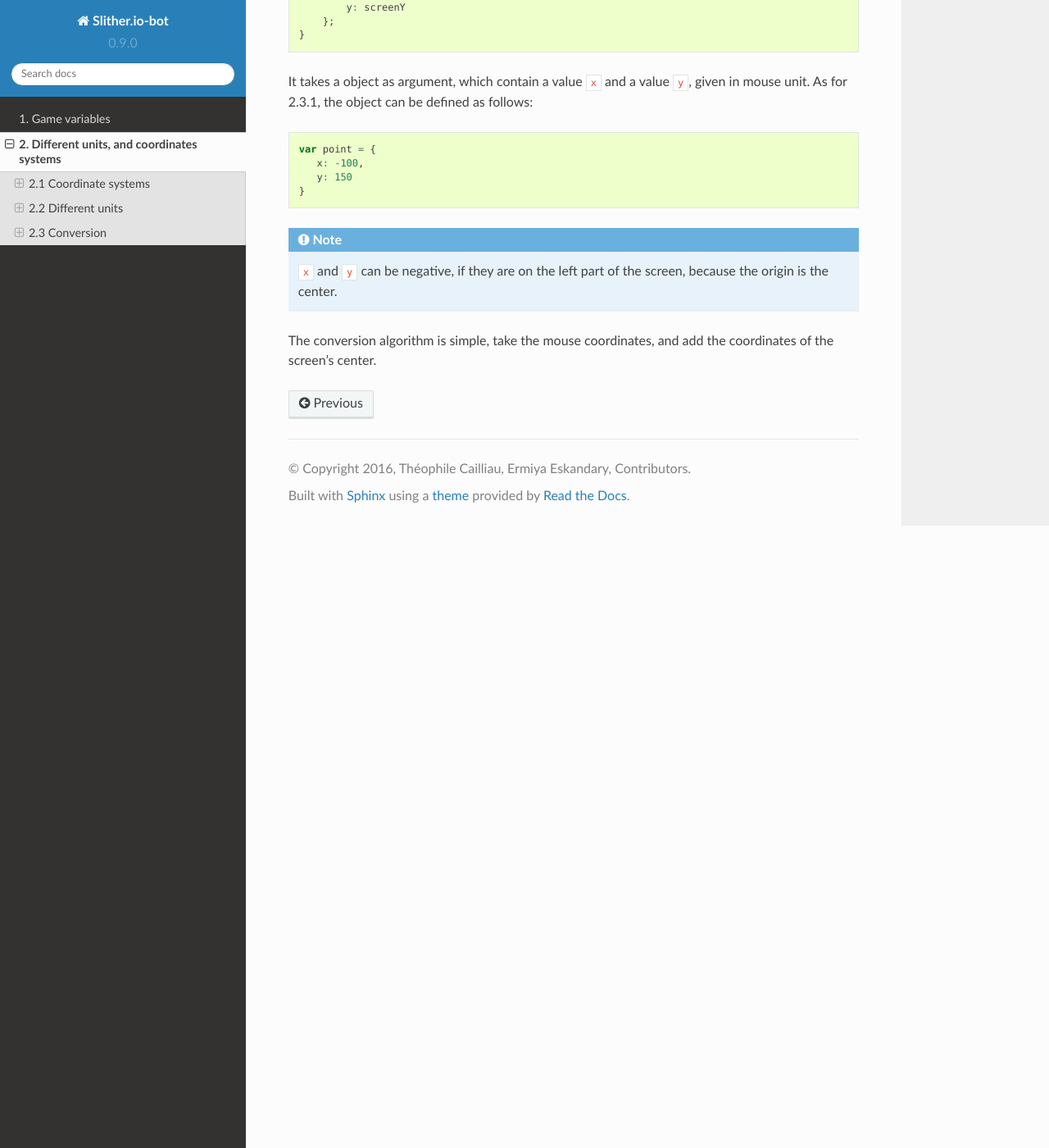
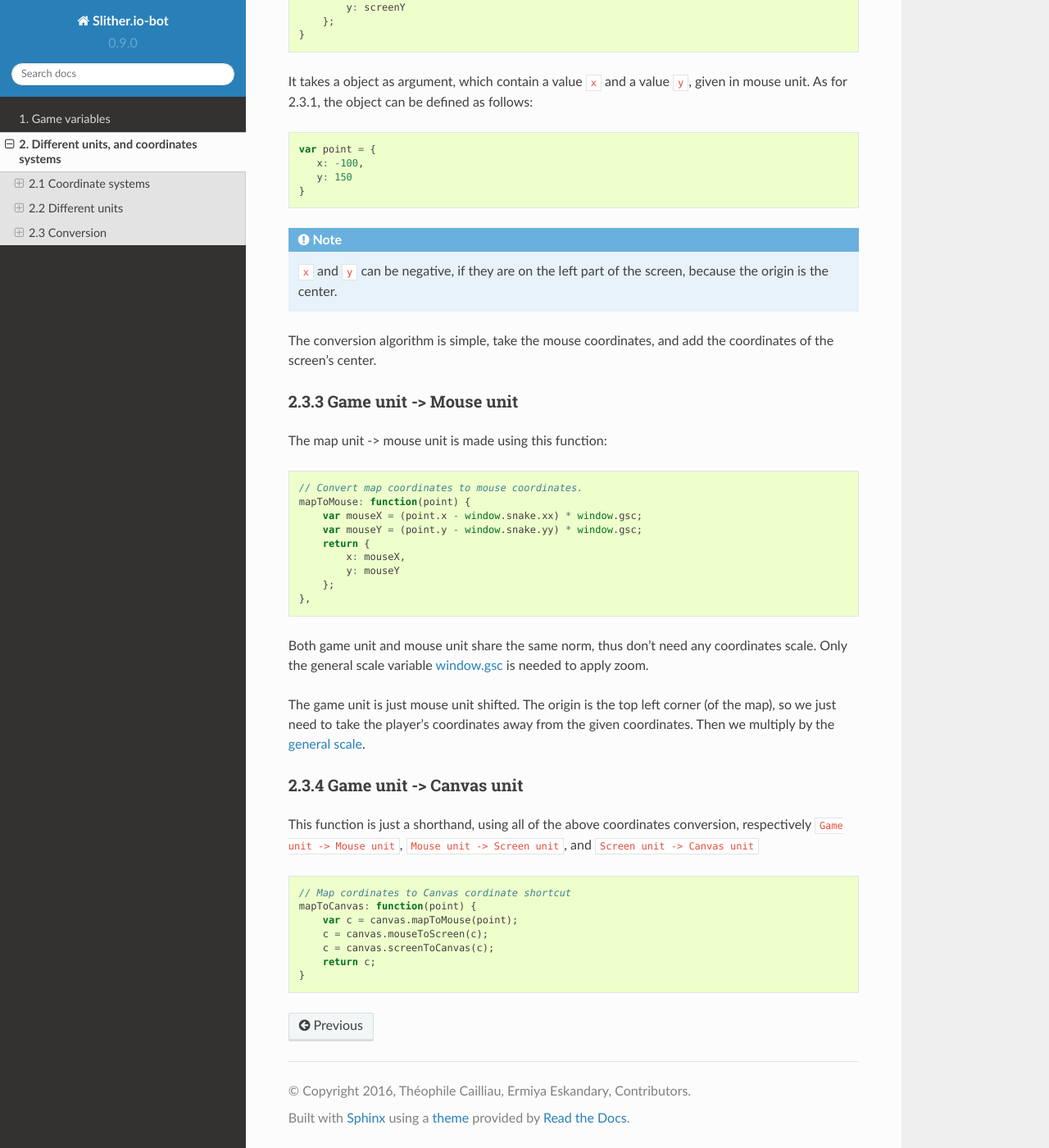
Before and after one commit to ermiyaeskandary/Slither.io-bot, a Sphinx documentation site: the page built from docs/conversion_algorithms.rst, in a window 1280 px wide and 1400 px high, scrolled down 4320 px. Shown: the whole window at 82% size. Built offline with Sphinx 7.4.7 and the Read the Docs theme 2.0.0, drawn with Linux system fonts in a browser that asks for light colours; some of the changed text lies outside the part shown.

Commit message:
Finished conversions

```diff
--- a/docs/conversion_algorithms.rst
+++ b/docs/conversion_algorithms.rst
@@ -72,7 +72,7 @@ On initialization, an array containing the ratio between the canvas size and the
 
 As you can see, the ratio is the width/height of the canvas (the canvas element is ``window.mc``) divided by the width/height of the screen ( ``window.ww`` or ``window.hh``).
 
-2.2.3 Game unit
+2.2.3 Game/Map unit
 ---------------
 
 This is the unit used by the game, and which is present in every objects. It's origin is the top left corner, or, as the previous units, the snake's head position (center of the screen).
@@ -142,3 +142,36 @@ It takes a object as argument, which contain a value ``x`` and a value ``y``, gi
 .. note:: ``x`` and ``y`` can be negative, if they are on the left part of the screen, because the origin is the center.
 
 The conversion algorithm is simple, take the mouse coordinates, and add the coordinates of the screen's center.
+
+2.3.3 Game unit -> Mouse unit
+-------------------------------
+
+The map unit -> mouse unit is made using this function::
+
+    // Convert map coordinates to mouse coordinates.
+    mapToMouse: function(point) {
+        var mouseX = (point.x - window.snake.xx) * window.gsc;
+        var mouseY = (point.y - window.snake.yy) * window.gsc;
+        return {
+            x: mouseX,
+            y: mouseY
+        };
+    },
+
+Both game unit and mouse unit share the same norm, thus don't need any coordinates scale. Only the general scale variable `window.gsc <http://slitherio-bot.readthedocs.io/en/docs/game-variables.html>`_ is needed to apply zoom.
+
+The game unit is just mouse unit shifted. The origin is the top left corner (of the map), so we just need to take the player's coordinates away from the given coordinates. Then we multiply by the `general scale <http://slitherio-bot.readthedocs.io/en/docs/game-variables.html>`_.
+
+
+2.3.4 Game unit -> Canvas unit
+------------------------------
+
+This function is just a shorthand, using all of the above coordinates conversion, respectively ``Game unit -> Mouse unit``, ``Mouse unit -> Screen unit``, and ``Screen unit -> Canvas unit`` ::
+
+    // Map cordinates to Canvas cordinate shortcut
+    mapToCanvas: function(point) {
+        var c = canvas.mapToMouse(point);
+        c = canvas.mouseToScreen(c);
+        c = canvas.screenToCanvas(c);
+        return c;
+    }
```
